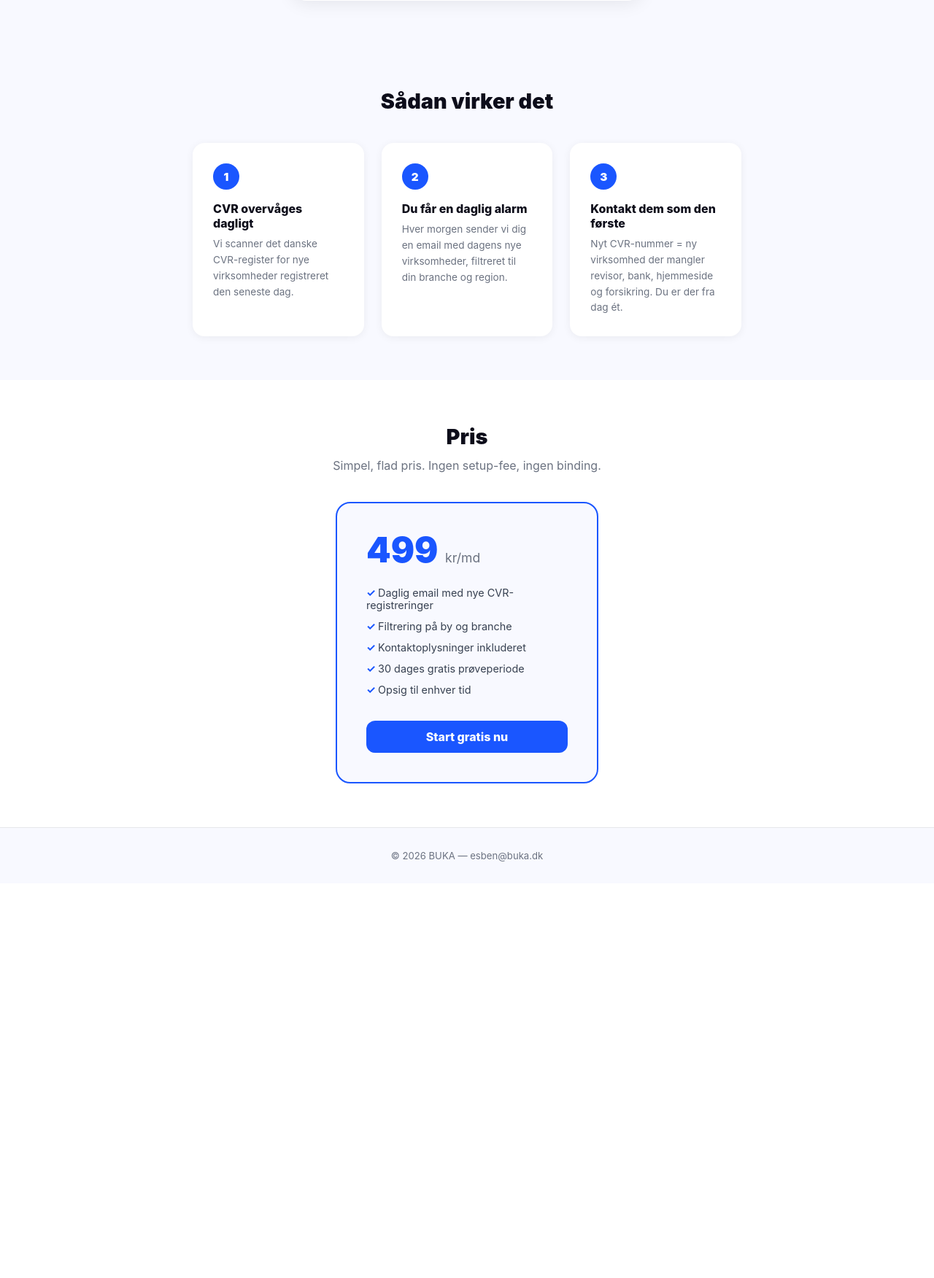
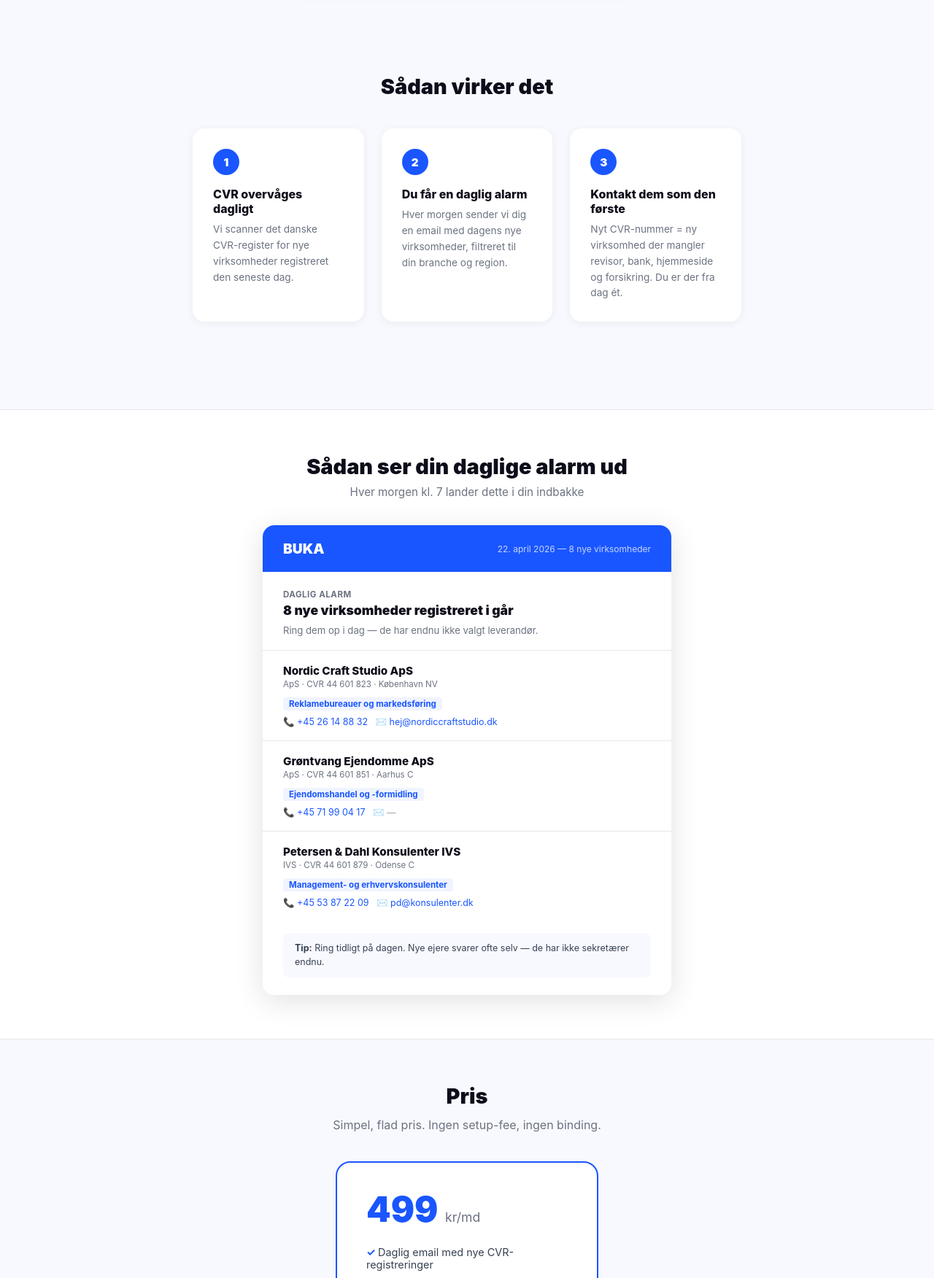
Before and after one commit to Valdemarr/buka-platform, a Flask app: page / in a window 1280 px wide. Shown: the part 1032-2784 px from the top of the page at 73% size. Before the commit the page ends 2213 px from the top, so only its background shows below. Run offline with Flask 3, Linux system fonts and the light colour scheme.

Commit message:
Add sample alert email preview to landing page

```diff
--- a/templates/index.html
+++ b/templates/index.html
@@ -8,7 +8,7 @@ body{font-family:-apple-system,BlinkMacSystemFont,"Segoe UI",sans-serif;backgrou
 .nav{display:flex;align-items:center;justify-content:space-between;padding:20px 40px;background:#fff;border-bottom:1px solid #e5e7eb}
 .nav .logo{font-weight:900;font-size:1.4rem;letter-spacing:-.5px;color:var(--dark)}
 .nav .logo span{color:var(--blue)}
-.hero{text-align:center;padding:80px 24px 60px;max-width:720px;margin:0 auto}
+.hero{text-align:center;padding:72px 24px 48px;max-width:720px;margin:0 auto}
 .hero .badge{display:inline-block;background:#eef2ff;color:var(--blue);font-size:.8rem;font-weight:700;padding:4px 12px;border-radius:20px;margin-bottom:20px;letter-spacing:.3px;text-transform:uppercase}
 .hero h1{font-size:clamp(2rem,5vw,3.4rem);font-weight:900;line-height:1.1;letter-spacing:-.5px;margin-bottom:1.2rem}
 .hero h1 em{color:var(--blue);font-style:normal}
@@ -25,15 +25,36 @@ body{font-family:-apple-system,BlinkMacSystemFont,"Segoe UI",sans-serif;backgrou
 .trial{font-size:.8rem;color:var(--gray);text-align:center;margin-top:12px}
 .how{padding:60px 24px;max-width:800px;margin:0 auto}
 .how h2{font-size:1.8rem;font-weight:900;text-align:center;margin-bottom:40px}
-.steps{display:grid;grid-template-columns:repeat(auto-fit,minmax(200px,1fr));gap:24px}
+.steps{display:grid;grid-template-columns:repeat(auto-fit,minmax(200px,1fr));gap:24px;margin-bottom:60px}
 .step{background:#fff;border-radius:16px;padding:28px;box-shadow:0 2px 12px rgba(0,0,0,.06)}
 .step .num{width:36px;height:36px;background:var(--blue);color:#fff;border-radius:50%;display:flex;align-items:center;justify-content:center;font-weight:900;font-size:.95rem;margin-bottom:16px}
 .step h3{font-weight:800;margin-bottom:8px;font-size:1rem}
 .step p{font-size:.85rem;color:var(--gray);line-height:1.6}
-.pricing{background:#fff;padding:60px 24px;text-align:center}
+/* Sample email preview */
+.sample-section{padding:60px 24px;background:#fff;border-top:1px solid #e5e7eb;border-bottom:1px solid #e5e7eb}
+.sample-section h2{font-size:1.8rem;font-weight:900;text-align:center;margin-bottom:8px}
+.sample-section .desc{text-align:center;color:var(--gray);font-size:.95rem;margin-bottom:36px}
+.email-mock{max-width:560px;margin:0 auto;border-radius:16px;overflow:hidden;box-shadow:0 8px 40px rgba(0,0,0,.12)}
+.em-header{background:var(--blue);padding:20px 28px;display:flex;justify-content:space-between;align-items:center}
+.em-header .logo{font-weight:900;font-size:1.2rem;color:#fff}
+.em-header .meta{font-size:.75rem;color:rgba(255,255,255,.75)}
+.em-intro{background:#fff;padding:24px 28px 16px}
+.em-intro .label{font-size:.72rem;text-transform:uppercase;letter-spacing:.5px;font-weight:700;color:var(--gray);margin-bottom:4px}
+.em-intro h3{font-size:1.1rem;font-weight:900;color:var(--dark);margin-bottom:8px}
+.em-intro p{font-size:.82rem;color:var(--gray);line-height:1.5}
+.em-divider{background:#fff;padding:0 28px}<br>.em-divider hr{border:none;border-top:1px solid #e5e7eb}
+.em-company{background:#fff;padding:18px 28px;border-top:1px solid #e5e7eb}
+.em-company .name{font-size:.95rem;font-weight:800;color:var(--dark)}
+.em-company .meta2{font-size:.72rem;color:var(--gray);margin:2px 0 8px}
+.em-company .tag{display:inline-block;background:#f0f4ff;color:var(--blue);font-size:.72rem;font-weight:700;padding:2px 8px;border-radius:4px;margin-bottom:8px}
+.em-company .contacts{font-size:.78rem;color:#374151}
+.em-company .contacts a{color:var(--blue)}
+.em-footer{background:#fff;padding:16px 28px 24px}
+.em-footer .tip{background:#f8f9ff;border-radius:8px;padding:12px 16px;font-size:.78rem;color:#374151;line-height:1.5}
+.pricing{padding:60px 24px;text-align:center}
 .pricing h2{font-size:1.8rem;font-weight:900;margin-bottom:12px}
-.pricing .desc{color:var(--gray);margin-bottom:40px;font-size:1rem}
-.price-card{display:inline-block;background:var(--light);border:2px solid var(--blue);border-radius:20px;padding:40px;max-width:360px;text-align:left}
+.pricing .desc2{color:var(--gray);margin-bottom:40px;font-size:1rem}
+.price-card{display:inline-block;background:#fff;border:2px solid var(--blue);border-radius:20px;padding:40px;max-width:360px;text-align:left}
 .price-card .amount{font-size:3rem;font-weight:900;color:var(--blue);line-height:1}
 .price-card .amount span{font-size:1.1rem;color:var(--gray);font-weight:400}
 .price-card ul{list-style:none;margin:20px 0 28px}
@@ -110,15 +131,52 @@ body{font-family:-apple-system,BlinkMacSystemFont,"Segoe UI",sans-serif;backgrou
   </div>
 </div>
 
+<div class="sample-section">
+  <h2>Sådan ser din daglige alarm ud</h2>
+  <p class="desc">Hver morgen kl. 7 lander dette i din indbakke</p>
+  <div class="email-mock">
+    <div class="em-header">
+      <span class="logo">BUKA</span>
+      <span class="meta">22. april 2026 — 8 nye virksomheder</span>
+    </div>
+    <div class="em-intro">
+      <div class="label">Daglig alarm</div>
+      <h3>8 nye virksomheder registreret i går</h3>
+      <p>Ring dem op i dag — de har endnu ikke valgt leverandør.</p>
+    </div>
+    <div class="em-company">
+      <div class="name">Nordic Craft Studio ApS</div>
+      <div class="meta2">ApS · CVR 44 601 823 · København NV</div>
+      <div class="tag">Reklamebureauer og markedsføring</div><br>
+      <div class="contacts">📞 <a href="#">+45 26 14 88 32</a> &nbsp; ✉️ <a href="#">hej@nordiccraftstudio.dk</a></div>
+    </div>
+    <div class="em-company">
+      <div class="name">Grøntvang Ejendomme ApS</div>
+      <div class="meta2">ApS · CVR 44 601 851 · Aarhus C</div>
+      <div class="tag">Ejendomshandel og -formidling</div><br>
+      <div class="contacts">📞 <a href="#">+45 71 99 04 17</a> &nbsp; ✉️ <span style="color:#9ca3af">—</span></div>
+    </div>
+    <div class="em-company">
+      <div class="name">Petersen & Dahl Konsulenter IVS</div>
+      <div class="meta2">IVS · CVR 44 601 879 · Odense C</div>
+      <div class="tag">Management- og erhvervskonsulenter</div><br>
+      <div class="contacts">📞 <a href="#">+45 53 87 22 09</a> &nbsp; ✉️ <a href="#">pd@konsulenter.dk</a></div>
+    </div>
+    <div class="em-footer">
+      <div class="tip"><strong>Tip:</strong> Ring tidligt på dagen. Nye ejere svarer ofte selv — de har ikke sekretærer endnu.</div>
+    </div>
+  </div>
+</div>
+
 <div class="pricing">
   <h2>Pris</h2>
-  <p class="desc">Simpel, flad pris. Ingen setup-fee, ingen binding.</p>
+  <p class="desc2">Simpel, flad pris. Ingen setup-fee, ingen binding.</p>
   <div class="price-card">
     <div class="amount">499 <span>kr/md</span></div>
     <ul>
       <li>Daglig email med nye CVR-registreringer</li>
+      <li>Kontaktoplysninger inkluderet</li>
       <li>Filtrering på by og branche</li>
-      <li>Kontaktoplysninger inkluderet</li>
       <li>30 dages gratis prøveperiode</li>
       <li>Opsig til enhver tid</li>
     </ul>
```
